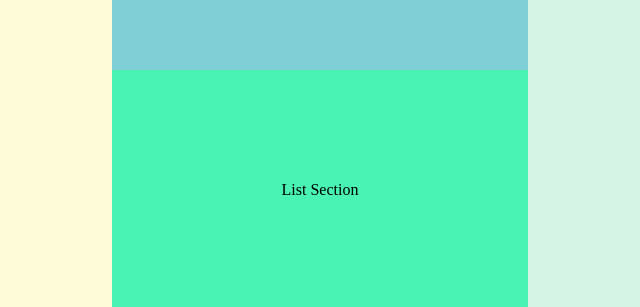
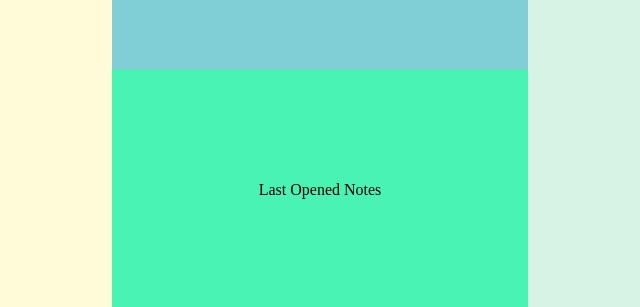
Before and after one commit to DorukAytekin07/Notes-Dashboard, an Electron app: page index.html in a window 800 px wide. Shown: the part 490-797 px from the top of the page, 48-688 px from the left. Drawn offline with Linux system fonts and the light colour scheme.

Commit message:
make some minor changes to index.html

```diff
--- a/index.html
+++ b/index.html
@@ -11,6 +11,7 @@
 </head>
 
 <body>
+
   <nav class="navbar">
     Navbar
   </nav>
@@ -18,11 +19,14 @@
     Main Section
   </section>
   <section class="list">
-    List Section
+    Last Opened Notes
   </section>
   <aside class="email">
     Email Section
   </aside>
+
+  <script src="./renderer.js"></script>
+
 </body>
 
 </html>
```
